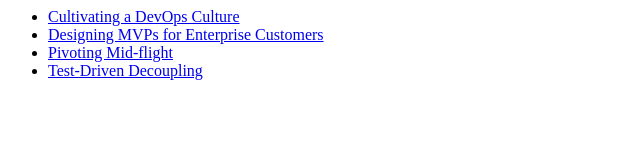
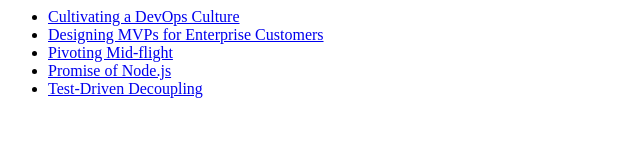
Before and after one commit to exortech/presentations, a website: page index.html in a window 1280 px wide. Shown: the whole page, without its empty margins (0-640 px from the left). Drawn offline with Linux system fonts and the light colour scheme.

Commit message:
add link to node.js prezo

```diff
--- a/index.html
+++ b/index.html
@@ -7,6 +7,7 @@
 			<li><a href="dev_ops_culture/index.html">Cultivating a DevOps Culture</a></li>
 			<li><a href="enterprise_mvps/index.html">Designing MVPs for Enterprise Customers</a></li>
 			<li><a href="pivoting_midflight/index.html">Pivoting Mid-flight</a></li>
+			<li><a href="promise_of_node/index.html">Promise of Node.js</a></li>
 			<li><a href="test_driven_decoupling/index.html">Test-Driven Decoupling</a></li>
 		</ul>
 	</body>
```
Also changed, not shown: 1 other file.
